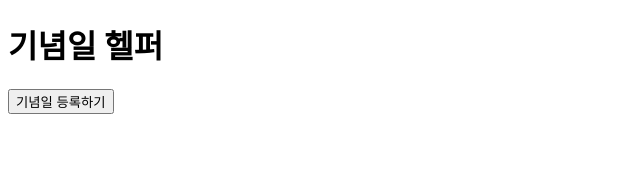
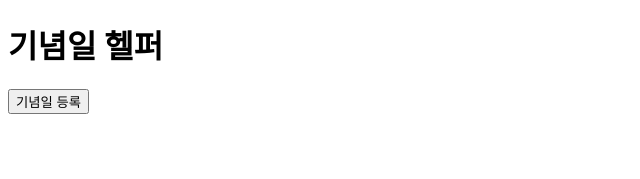
Before and after one commit to JIINSUNG/MyHelper, a Next.js app: page /anniversary/AnniversaryPage in a window 1280 px wide. Shown: the top 179 px of the page, without its empty margins (0-640 px from the left). Built offline with nearby package versions, Linux system fonts and the light colour scheme.

Commit message:
refactor : 버튼들을 하나의 공통 컴포넌트로 통일

```diff
--- a/package.json
+++ b/package.json
@@ -1,6 +1,6 @@
 {
   "name": "help-me",
-  "version": "0.6.0",
+  "version": "0.6.1",
   "private": true,
   "scripts": {
     "dev": "next dev",
--- a/src/features/anniversary/components/AnniversaryCard.tsx
+++ b/src/features/anniversary/components/AnniversaryCard.tsx
@@ -4,6 +4,7 @@ import React from 'react';
 import { twMerge } from 'tailwind-merge';
 import type { anniversaryType } from './AnniversaryManager';
 import dayjs from 'dayjs';
+import { Button } from '@/shared/component';
 
 export type AnniversaryCardProps = {
 	className?: string;
@@ -33,12 +34,7 @@ const AnniversaryCard: React.FC<AnniversaryCardProps> = ({
 				<span>{anniversary.date}</span>
 			</div>
 			<div className="flex flex-col items-end justify-between">
-				<button
-					className="border text-center bg-red-300 border-black rounded-md px-2 py-1"
-					onClick={() => deleteHandle(idx)}
-				>
-					삭제
-				</button>
+				<Button onClick={() => deleteHandle(idx)} label="삭제" color="warn" />
 				<span>
 					{daysDiff >= 365 && Math.floor(daysDiff / 365) + '년하고 '}
 					{daysDiff < 0 ? 'D' : 'D+'}
--- a/src/features/anniversary/components/AnniversaryManager.tsx
+++ b/src/features/anniversary/components/AnniversaryManager.tsx
@@ -1,7 +1,7 @@
 'use client';
 
 import React, { useCallback, useEffect, useState } from 'react';
-import { Input, InputModal } from '@/shared/component';
+import { Button, Input, InputModal } from '@/shared/component';
 import AnniversaryCard from './AnniversaryCard';
 import dayjs from 'dayjs';
 
@@ -57,12 +57,7 @@ const AnniversaryManager: React.FC = () => {
 
 	return (
 		<section className="flex flex-col gap-4 items-center w-full">
-			<button
-				onClick={() => setIsOpen(true)}
-				className="border border-black rounded-md px-2 py-1 bg-blue-300"
-			>
-				기념일 등록하기
-			</button>
+			<Button onClick={() => setIsOpen(true)} label="기념일 등록" />
 			<div className="flex flex-col items-center w-full max-md:px-5 md:px-10 gap-4">
 				{anniversaryList?.map((anniversary: anniversaryType, index) => (
 					<AnniversaryCard
--- /dev/null
+++ b/src/shared/component/Button.tsx
@@ -0,0 +1,67 @@
+'use client';
+import React, { HTMLAttributes } from 'react';
+import { twMerge } from 'tailwind-merge';
+
+const SizeStyle = {
+	sm: 'text-[1rem]',
+	md: 'text-[1.2rem]',
+	lg: 'text-[1.5rem]',
+};
+
+const ShapeStyle = {
+	circle: 'w-8 h-8 rounded-full',
+	square: 'px-2 py-1 rounded-md',
+};
+
+const ColorStyle = {
+	darkPurple: 'bg-darkPurple text-white',
+	slateBlue: 'bg-slateBlue text-white',
+	indigo: 'bg-indigo',
+	frenchGray: 'bg-frenchGray text-white',
+	linen: 'bg-linen',
+	warn: 'bg-red-400 text-white',
+};
+
+export type ButtonProps = HTMLAttributes<HTMLButtonElement> & {
+	className?: string;
+	size?: 'sm' | 'md' | 'lg';
+	color?:
+		| 'darkPurple'
+		| 'slateBlue'
+		| 'indigo'
+		| 'frenchGray'
+		| 'linen'
+		| 'warn';
+	onClick: () => void;
+	isLoading?: boolean;
+	label: string;
+	shape?: 'square' | 'circle';
+};
+
+const Button: React.FC<ButtonProps> = ({
+	className,
+	size = 'sm',
+	color = 'slateBlue',
+	onClick,
+	label,
+	isLoading = false,
+	shape = 'square',
+	...rest
+}) => {
+	return (
+		<button
+			className={twMerge(
+				SizeStyle[size],
+				ColorStyle[color],
+				ShapeStyle[shape],
+				className,
+			)}
+			onClick={isLoading ? undefined : onClick}
+			{...rest}
+		>
+			{isLoading ? '로딩' : label}
+		</button>
+	);
+};
+
+export default Button;
--- a/src/shared/component/LinkButton.tsx
+++ b/src/shared/component/LinkButton.tsx
@@ -18,8 +18,8 @@ const LinkButton: React.FC<MenuButtonProps> = ({
 	return (
 		<button
 			className={twMerge(
-				'border border-black px-4 py-2 rounded-md shadow-sm cursor-pointer',
-				segment === link && 'bg-blue-300',
+				'border border-black px-2 py-1 rounded-md shadow-sm cursor-pointer',
+				segment === link && 'bg-slateBlue text-white',
 			)}
 		>
 			{content}
--- a/src/shared/component/index.ts
+++ b/src/shared/component/index.ts
@@ -2,3 +2,4 @@ export { default as Card } from './Card';
 export { default as Input } from './Input';
 export { default as InputModal } from './InputModal';
 export { default as LinkButton } from './LinkButton';
+export { default as Button } from './Button';
--- a/tailwind.config.ts
+++ b/tailwind.config.ts
@@ -15,6 +15,11 @@ const config: Config = {
 			colors: {
 				background: 'var(--background)',
 				foreground: 'var(--foreground)',
+				darkPurple: '#242038',
+				slateBlue: '#725AC1',
+				indigo: '#8D86C9',
+				frenchGray: '#CAC4CE',
+				linen: '#F7ECE1',
 			},
 			rotate: {
 				'180': '180deg',
```
Also changed, not shown: src/features/ajegag/components/AjegagGenerator.tsx (+8 -10 lines), src/features/gifticon/component/RecommendItemsList.tsx (+7 -15 lines), src/features/selector/component/SelectGenerator.tsx (+4 -18 lines), src/features/streaming/components/MovieSelector.tsx (+6 -11 lines).
